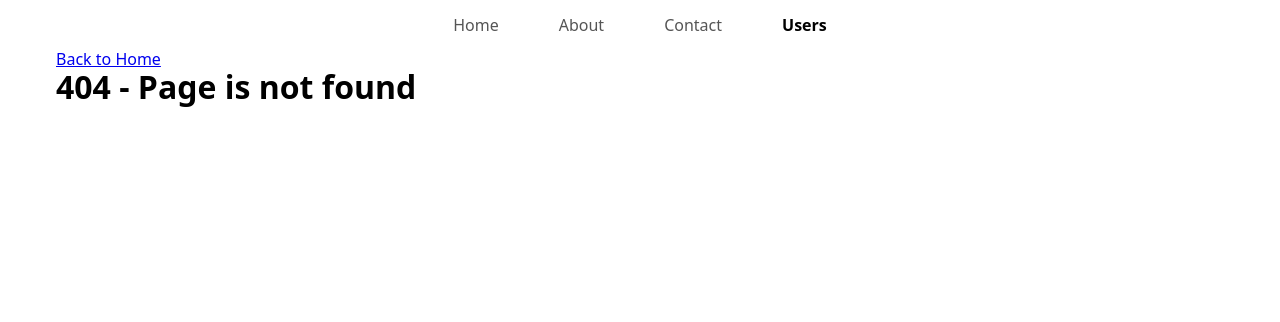
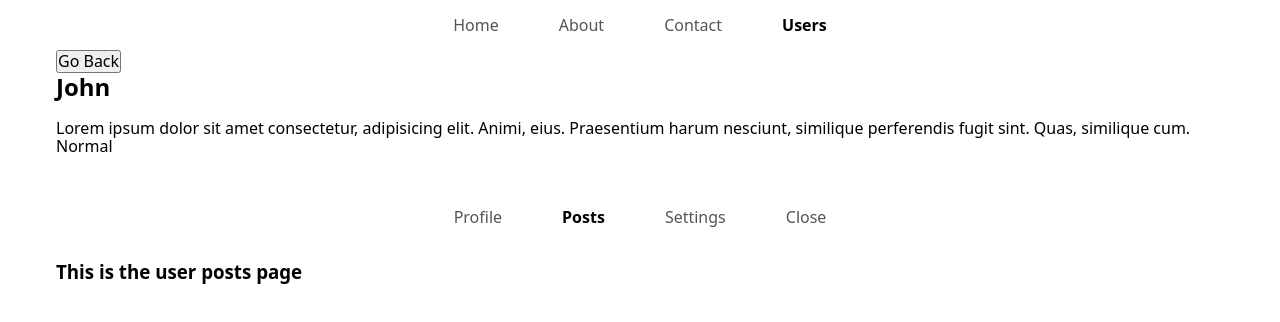
Before and after one commit to Developer-Mykhailo/test-4-react-project, a React app: page /users/1/posts in a window 1280 px wide. Before the commit this address had no page. Shown: the top 322 px of the page. Built offline with nearby package versions, Linux system fonts and the light colour scheme; the HTML template or start-up script is replaced by a standard one.

Commit message:
add user pages; vercel.json;

```diff
--- a/src/App.jsx
+++ b/src/App.jsx
@@ -1,6 +1,6 @@
 //App.jsx
 
-import { BrowserRouter, Route, Routes } from "react-router-dom";
+import { Route, Routes } from "react-router-dom";
 import Container from "./components/Container/Container";
 import HomePage from "./pages/HomePage";
 import AboutPage from "./pages/AboutPage";
@@ -9,6 +9,9 @@ import NotFoundPage from "./pages/NotFoundPage";
 import Navigation from "./components/Navigation/Navigation";
 import Users from "./components/Users/Users";
 import UserPage from "./pages/UserPage";
+import UserProfile from "./components/UserProfile/UserProfile";
+import UserPosts from "./components/UserPosts/UserPosts";
+import UserSettings from "./components/UserSettings/UserSettings";
 
 function App() {
   //JSX
@@ -21,7 +24,12 @@ function App() {
         <Route path="/contact" element={<ContactPage />} />
 
         <Route path="/users" element={<Users />} />
-        <Route path="/users/:id" element={<UserPage />} />
+
+        <Route path="/users/:id" element={<UserPage />}>
+          <Route path="profile" element={<UserProfile />} />
+          <Route path="posts" element={<UserPosts />} />
+          <Route path="settings" element={<UserSettings />} />
+        </Route>
 
         <Route path="*" element={<NotFoundPage />} />
       </Routes>
--- /dev/null
+++ b/src/components/UserPosts/UserPosts.jsx
@@ -0,0 +1,12 @@
+// UserPosts.jsx
+
+const UserPosts = () => {
+  return (
+    <div>
+      <br />
+      <h3>This is the user posts page</h3>
+    </div>
+  );
+};
+
+export default UserPosts;
--- /dev/null
+++ b/src/components/UserProfile/UserProfile.jsx
@@ -0,0 +1,12 @@
+// UserProfile.jsx
+
+const UserProfile = () => {
+  return (
+    <div>
+      <br />
+      <h3>This is the user profile page</h3>
+    </div>
+  );
+};
+
+export default UserProfile;
--- /dev/null
+++ b/src/components/UserSettings/UserSettings.jsx
@@ -0,0 +1,13 @@
+// UserSettings.jsx
+
+const UserSettings = () => {
+  return (
+    <div>
+      <br />
+
+      <h3>This is the user settings page</h3>
+    </div>
+  );
+};
+
+export default UserSettings;
--- a/src/data/fakeApi.js
+++ b/src/data/fakeApi.js
@@ -1,10 +1,4 @@
 //fakeApi.js
-
-// export const users = [
-//   { id: "1", name: "Іван", descr: "Good" },
-//   { id: "2", name: "Олена", descr: "Normal" },
-//   { id: "3", name: "Михайло", descr: "Bad" },
-// ];
 
 export const getUserById = (userId) => {
   return users.find((el) => el.id === userId);
--- a/src/pages/UserPage.jsx
+++ b/src/pages/UserPage.jsx
@@ -1,11 +1,19 @@
 //UserPage.jsx
 
-import { Link, useNavigate, useParams } from "react-router-dom";
+import {
+  Link,
+  NavLink,
+  Outlet,
+  useNavigate,
+  useParams,
+} from "react-router-dom";
 import { getUserById } from "../data/fakeApi";
+import clsx from "clsx";
+import s from "../components/Navigation/Navigation.module.css";
 
 const UserPage = () => {
   const { id } = useParams();
-  const user = getUserById(id);
+  const user = getUserById(String(id));
   const navigate = useNavigate();
 
   if (!user) {
@@ -22,8 +30,6 @@ const UserPage = () => {
   //jsx
   return (
     <div>
-      {/* <Link to="/users">Back</Link> */}
-
       <button onClick={() => navigate(-1)}>Go Back</button>
 
       <h2>{name}</h2>
@@ -33,6 +39,33 @@ const UserPage = () => {
         Praesentium harum nesciunt, similique perferendis fugit sint. Quas,
         similique cum. <span>{descr}</span>
       </p>
+      <br />
+      <br />
+
+      <nav className={s.nav}>
+        <NavLink
+          to="profile"
+          className={({ isActive }) => clsx(s.link, isActive && s.accent)}
+        >
+          Profile
+        </NavLink>
+        <NavLink
+          to="posts"
+          className={({ isActive }) => clsx(s.link, isActive && s.accent)}
+        >
+          Posts
+        </NavLink>
+        <NavLink
+          to="settings"
+          className={({ isActive }) => clsx(s.link, isActive && s.accent)}
+        >
+          Settings
+        </NavLink>
+        <NavLink to={`/users/${id}`} className={s.link}>
+          Close
+        </NavLink>
+      </nav>
+      <Outlet />
     </div>
   );
 };
```
Also changed, not shown: vercel.json (added).
